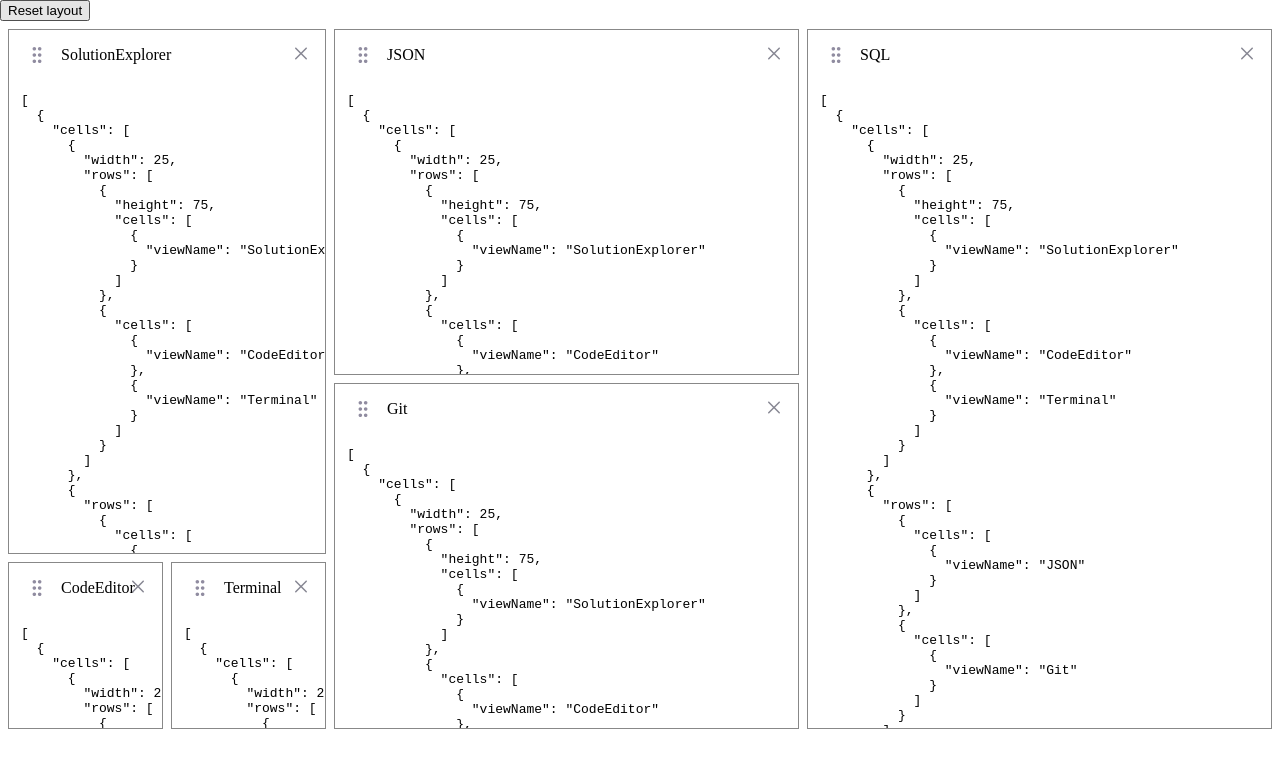
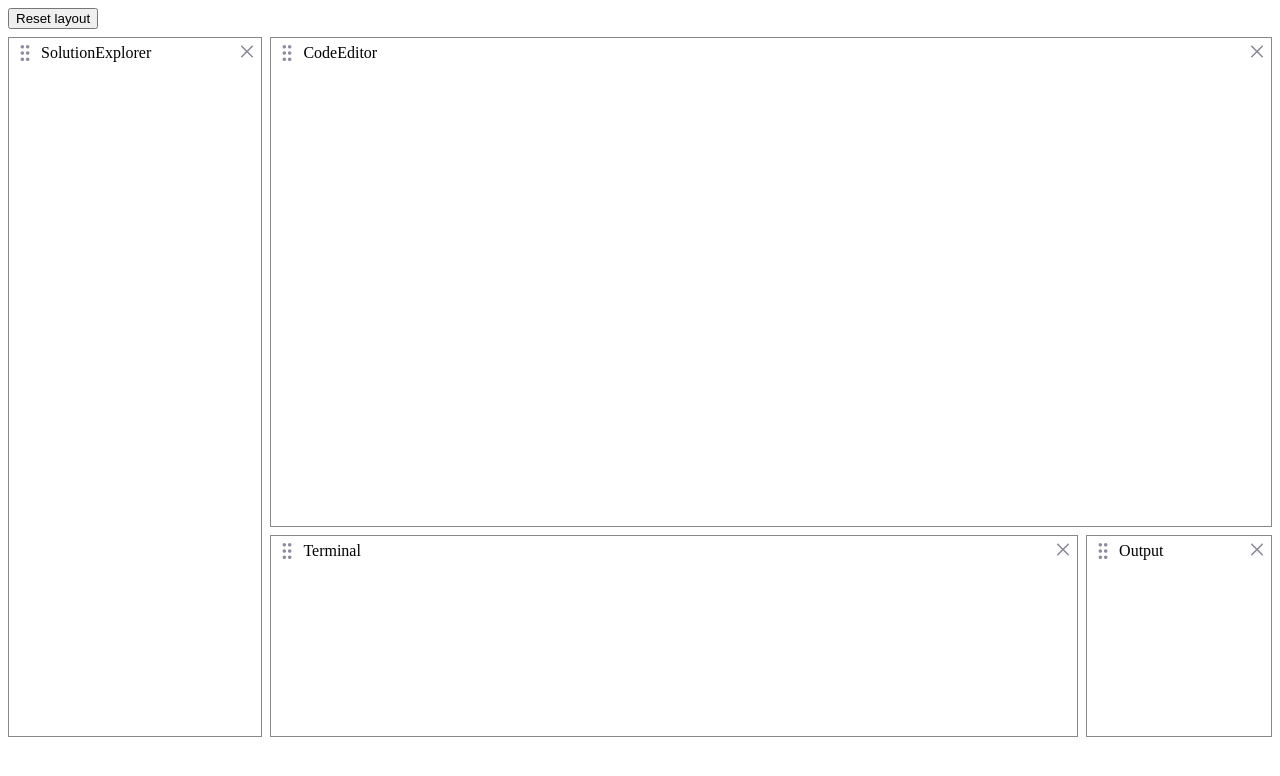
Before and after one commit to mgerasika/react-layout-manager, a React (Create React App) app: page / in a window 1280 px wide. Shown: the top 776 px of the page. Built offline with nearby package versions, Linux system fonts and the light colour scheme.

Commit message:
update example

```diff
--- a/src/example/example-full.component.tsx
+++ b/src/example/example-full.component.tsx
@@ -9,12 +9,10 @@ import { Layout } from "../lib/layout/layout.component";
 import { useLayout } from "../lib/layout/layout.hook";
 
 export const EViewName = {
-  JSON: "JSON",
   CodeEditor: "CodeEditor",
   Terminal: "Terminal",
   SolutionExplorer: "SolutionExplorer",
-  Git: "Git",
-  SQL: "SQL",
+  Output: "Output",
 };
 
 const EXAMPLE_LAYOUT: ILayout = {
@@ -22,31 +20,23 @@ const EXAMPLE_LAYOUT: ILayout = {
     {
       cells: [
         {
-          width: 25,
+          width: 20,
+          viewName: EViewName.SolutionExplorer },
+        {
           rows: [
             {
-              height: 75,
-              cells: [{ viewName: EViewName.SolutionExplorer }],
+              height:70,
+              cells: [{ viewName: EViewName.CodeEditor, }],
             },
             {
-              cells: [
-                { viewName: EViewName.CodeEditor },
-                { viewName: EViewName.Terminal },
-              ],
+             cells: [{
+              rows: [
+                { cells: [{ viewName: EViewName.Terminal, width: 80 },{ viewName: EViewName.Output }],
+              }]
+             }]
             },
           ],
         },
-        {
-          rows: [
-            {
-              cells: [{ viewName: EViewName.JSON }],
-            },
-            {
-              cells: [{ viewName: EViewName.Git }],
-            },
-          ],
-        },
-        { viewName: EViewName.SQL },
       ],
     },
   ],
@@ -72,9 +62,8 @@ export function ExampleFull(): JSX.Element {
 
   return (
     <LayoutContext layout={layout}>
-      <div>
+      <div style={{margin:'8px 8px 0px', gap:"8px", display:'flex'}}>
         <button onClick={handleResetLayout}>Reset layout</button>
-        <div>
           {hiddenViews.map((viewName) => (
             <Draggable
               key={viewName}
@@ -83,6 +72,7 @@ export function ExampleFull(): JSX.Element {
               renderContent={(draggableProps): JSX.Element => {
                 return (
                   <div
+                  style={{paddingTop:'3px',}}
                     className={classNames("cursor-move d-flex", {
                       dragging: !!dragInfo,
                     })}
@@ -95,7 +85,6 @@ export function ExampleFull(): JSX.Element {
               }}
             />
           ))}
-        </div>
       </div>
       <Layout
         renderView={({ viewName, draggableProps }): JSX.Element => (
@@ -110,7 +99,7 @@ export function ExampleFull(): JSX.Element {
             onCloseClick={() => handleCloseClick(viewName)}
           >
             <pre style={{ display: "block" }}>
-              {JSON.stringify(rows || {}, null, 2)}
+              {/* {JSON.stringify(rows || {}, null, 2)} */}
             </pre>
           </Card>
         )}
--- a/src/lib/card/card.scss
+++ b/src/lib/card/card.scss
@@ -1,10 +1,10 @@
 .card {
   border: 1px solid #888;
   position: relative;
-  padding: 0 12px;
   overflow-y: auto;
   overflow-x: auto;
   width: 100%;
+  padding-top:6px;
 
   //   &.dragging {
   //     .card-header {
@@ -28,8 +28,6 @@
     position: sticky;
     top: 0;
     z-index: 2;
-    margin: 0 -12px;
-    padding: 16px 12px;
   }
 
   .card-header-icon {
@@ -37,7 +35,7 @@
     align-items: center;
     justify-content: center;
 
-    margin: 0 8px 0 4px;
+    margin: 0 4px 0 4px;
     cursor: move;
   }
 
@@ -54,7 +52,7 @@
   .card-btn-close {
     position: absolute;
     top: 50%;
-    right: 12px;
+    right: 2px;
     padding: 4px;
     transform: translateY(-50%);
     background-color: transparent;
```
Also changed, not shown: 1 other file (tests, documents, lock files or other folders).
